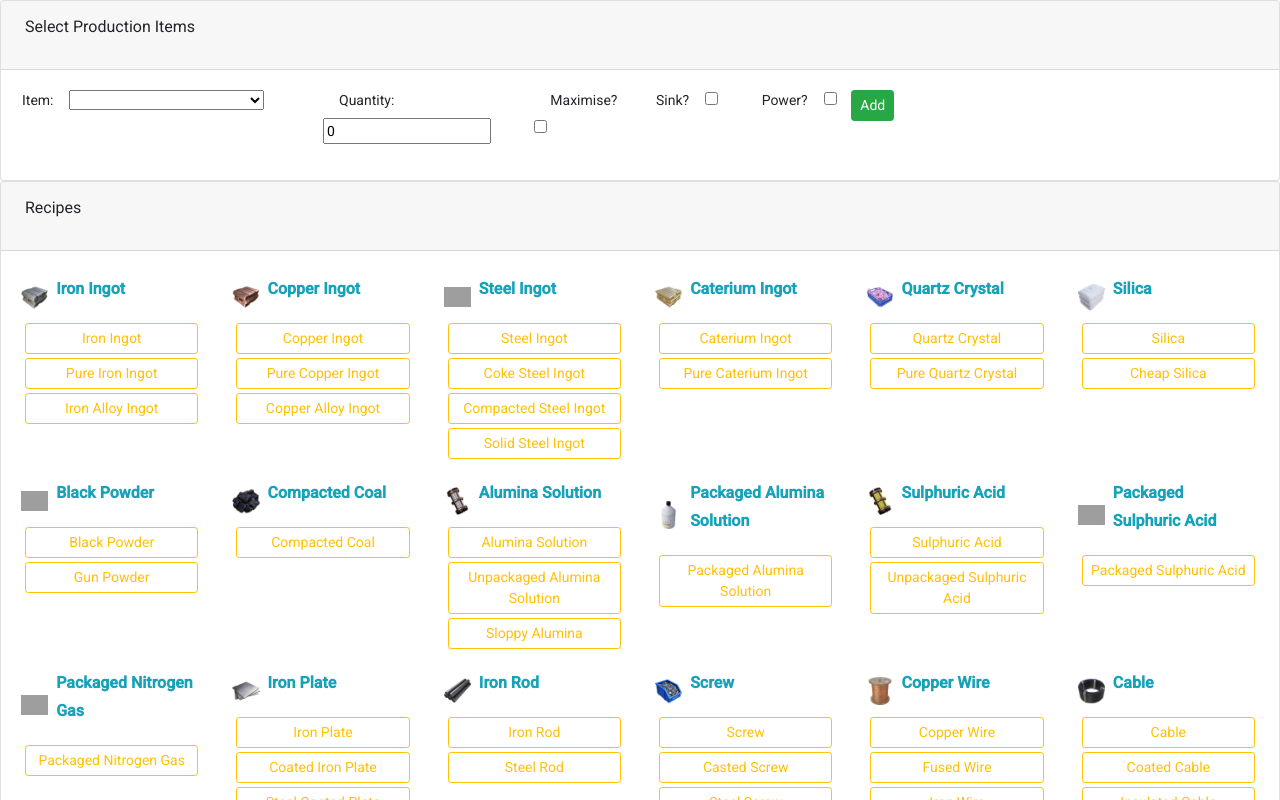
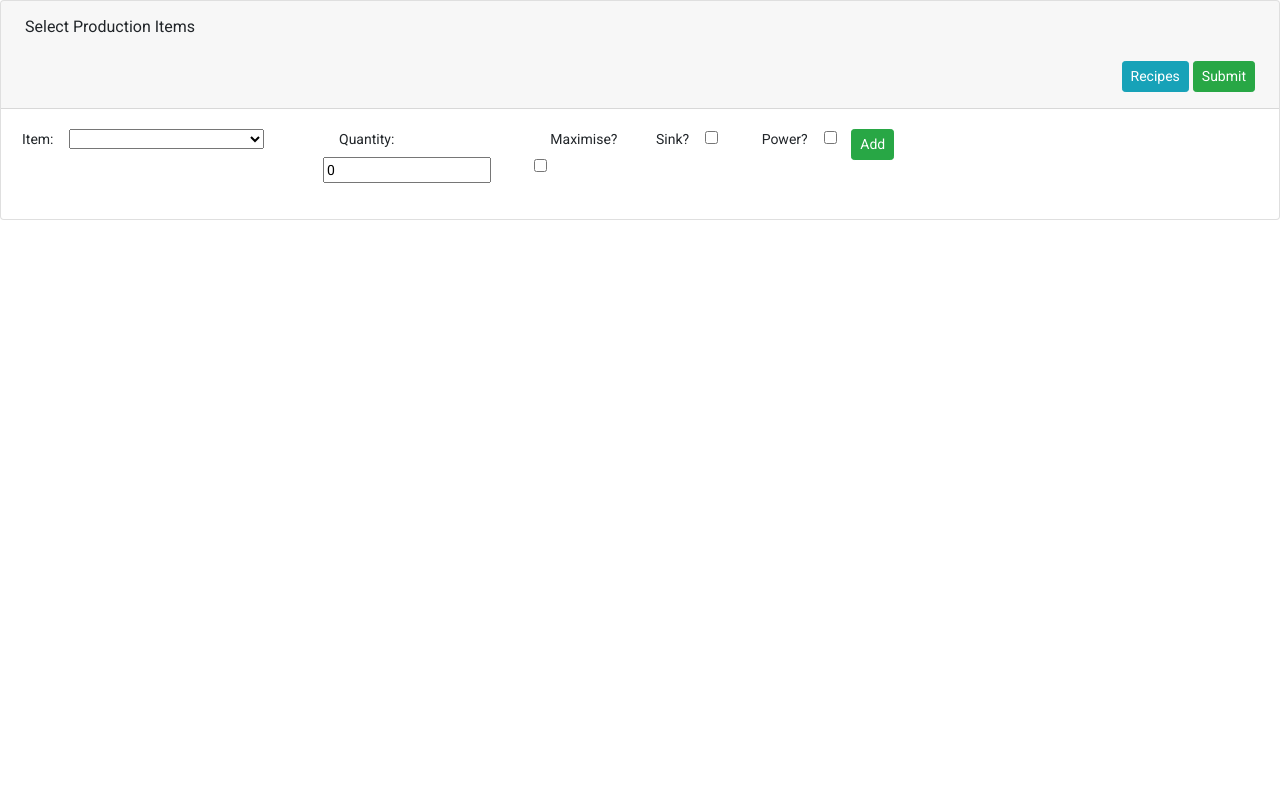
Before and after one commit to Diplodocus-the-Diplodocus-King/satisfactory-production-planner-ngx, an Angular app: page / in a window 1280 px wide. Shown: the top 800 px of the page. Built offline with nearby package versions, Linux system fonts and the light colour scheme; grey boxes are pictures that could not be loaded.

Commit message:
added demand calc

```diff
--- /dev/null
+++ b/src/app/data/ores.ts
@@ -0,0 +1,54 @@
+export default [
+    {
+        "part": "iron ore",
+        "recipes": []
+    },
+    {
+        "part": "copper ore",
+        "recipes": []
+    },
+    {
+        "part": "limestone",
+        "recipes": []
+    },
+    {
+        "part": "coal",
+        "recipes": []
+    },
+    {
+        "part": "caterium ore",
+        "recipes": []
+    },
+    {
+        "part": "sulphur",
+        "recipes": []
+    },
+    {
+        "part": "raw quartz",
+        "recipes": []
+    },
+    {
+        "part": "bauxite",
+        "recipes": []
+    },
+    {
+        "part": "uranium",
+        "recipes": []
+    },
+    {
+        "part": "SAM ore",
+        "recipes": []
+    },
+    {
+        "part": "nitrogen gas",
+        "recipes": []
+    },
+    {
+        "part": "crude oil",
+        "recipes":[]
+    },
+    {
+        "part": "water",
+        "recipes":[]
+    }
+]
--- a/src/app/hub.service.ts
+++ b/src/app/hub.service.ts
@@ -1,10 +1,12 @@
 import { Injectable } from '@angular/core';
+import ores from './data/ores';
 import refinery from './data/refinery';
 import tier1 from './data/tier1';
 import tier2 from './data/tier2';
 import tier3 from './data/tier3';
 import spaceParts from './data/space_parts';
 import nuclear from './data/nuclear';
+import { Part } from './models/parts.model';
 
 @Injectable({
   providedIn: 'root'
@@ -18,6 +20,10 @@ export class HubService {
   ) {
     this.allPartNames = this.initAllPartNames();
     this.allParts = this.initAllParts();
+  }
+
+  public getOres(){
+    return ores;
   }
 
   public getRefineryRecipes(){
@@ -46,6 +52,7 @@ export class HubService {
 
   initAllParts(){
     return [
+      ...this.getOres(),
       ...this.getRefineryRecipes(),
       ...this.getTierOneRecipes(),
       ...this.getTierTwoRecipes(),
@@ -56,6 +63,7 @@ export class HubService {
   }
 
   initAllPartNames(){
+    const ores = this.getOres().map(part => part.part);
     const refineryParts = this.getRefineryRecipes().map(part => part.part);
     const tier1Parts = this.getTierOneRecipes().map(part => part.part);
     const tier2Parts = this.getTierTwoRecipes().map(part => part.part);
@@ -63,7 +71,7 @@ export class HubService {
     const nuclearParts = this.getNuclearRecipes().map(part => part.part);
     const spaceParts = this.getSpaceRecipes().map(part => part.part);
 
-    return [...refineryParts, ...tier1Parts, ...tier2Parts, ...tier3Parts, ...nuclearParts, ...spaceParts];
+    return [...ores, ...refineryParts, ...tier1Parts, ...tier2Parts, ...tier3Parts, ...nuclearParts, ...spaceParts];
   }
 
   public getAllParts(){
@@ -83,4 +91,73 @@ export class HubService {
     }
   }
 
+  public calcDemand(productionArray: any[], partsArray: Part[]){
+    console.log(productionArray, partsArray)
+    while(productionArray.length){
+      let workingArray = productionArray[0];
+      productionArray.shift();
+
+      while(workingArray.length){ // add ores to parts
+        let currentRecipe = workingArray[0];
+        workingArray.shift();
+
+        partsArray.forEach(part => {
+          if(part.part === currentRecipe.part){
+            // add sink points or power gen calcs in here as we'll lose the data from the production array here
+
+            if(!part.demand){
+              part.demand = 0;
+            }
+
+            part.demand += currentRecipe.quantity;
+
+            part.recipes.forEach(recipe => {
+              recipe.buildings = (part.demand*recipe.ratio) / recipe.output;
+              recipe.totalPower = recipe.buildings*recipe.power;
+
+              if(recipe.input1){
+                workingArray.push({
+                  part: recipe.input1,
+                  quantity: recipe.rate1*recipe.buildings
+                });
+              }
+
+              if(recipe.input2){
+                workingArray.push({
+                  part: recipe.input2,
+                  quantity: recipe.rate2*recipe.buildings
+                });
+              }
+
+              if(recipe.input3){
+                workingArray.push({
+                  part: recipe.input3,
+                  quantity: recipe.rate3*recipe.buildings
+                });
+              }
+
+              if(recipe.input4){
+                workingArray.push({
+                  part: recipe.input4,
+                  quantity: recipe.rate4*recipe.buildings
+                });
+              }
+
+              if(recipe.byProduct){
+                workingArray.push({
+                  part: recipe.byProduct,
+                  quantity: recipe.output2*recipe.buildings*-1
+                });
+              }
+            });
+          }
+        });
+      }
+
+      console.log(workingArray, partsArray)
+      return;
+
+    }
+  }
+
 }
--- a/src/app/hub/hub.component.html
+++ b/src/app/hub/hub.component.html
@@ -2,6 +2,14 @@
     <div class="card-header px-4">
         <div class="card-title">
             <h3 class="card-label">Select Production Items</h3>
+        </div>
+        <div class="card-toolbar float-right">
+            <button type="sumbit" class="btn btn-sm btn-info m-1" (click)="showRecipes()">
+                Recipes
+            </button>
+            <button type="sumbit" class="btn btn-sm btn-icon btn-success" (click)="submit()">
+                Submit
+            </button>
         </div>
     </div>
     <div class="card-body">
@@ -60,7 +68,7 @@
         </div>
     </div>
 </div>
-<div class="card card-custom">
+<div *ngIf="isShowRecipes" class="card card-custom">
     <div class="card-header px-4">
         <div class="card-title">
             <h3 class="card-label">Recipes</h3>
@@ -70,6 +78,7 @@
         <div class="grid align-items-center">
             <div class="row">
                 <div *ngFor="let part of parts" class="col-2">
+                    <div *ngIf="part.recipes.length">
                         <div class="d-flex align-items-center my-1">
                             <img [src]="getImageUrl(part.part)" class="img-fluid" style="width: 15%;">
                             <h3 class="text-capitalize font-weight-bold text-info mx-2">{{ part.part }}</h3>
@@ -86,3 +95,4 @@
             </div>
         </div>
     </div>
+</div>
--- a/src/app/hub/hub.component.ts
+++ b/src/app/hub/hub.component.ts
@@ -20,6 +20,8 @@ export class HubComponent implements OnInit {
   partNames: string[];
   parts: Part[];
   production: any[] = [];
+
+  isShowRecipes: boolean = false;
 
   constructor(
     private hubService: HubService,
@@ -104,7 +106,6 @@ export class HubComponent implements OnInit {
         recipe.ratio = recipe.isChecked ? 1 : 0;
       }
     });
-    console.log(this.parts)
   }
 
   removeItem(part: any){
@@ -115,4 +116,31 @@ export class HubComponent implements OnInit {
     return './assets/images/' + part.replace(/ /g, '_') + '.png';
   }
 
+  showRecipes(){
+    this.isShowRecipes = !this.isShowRecipes;
+  }
+
+  submit(){
+    const selectedRecipes = this.filterRecipes();
+    this.sortMaximise();
+
+    this.hubService.calcDemand(this.production, selectedRecipes)
+  }
+
+  filterRecipes(): Part[] {
+    let selectedRecipes = [...this.hubService.getAllParts()];
+
+    selectedRecipes.forEach((part: Part) => {
+      part.recipes = part.recipes.filter(recipe => recipe.isChecked);
+    });
+
+    return selectedRecipes;
+  }
+
+  sortMaximise(){
+    const maximisePart = this.production.filter(part => part.maximise);
+    this.production = this.production.filter(part => !part.maximise);
+    this.production.push(...maximisePart);
+  }
+
 }
--- a/src/app/models/parts.model.ts
+++ b/src/app/models/parts.model.ts
@@ -1,4 +1,6 @@
 export interface Part {
     part: string;
+    demand: number;
+    sinkPoints: number;
     recipes: any[];
 }
```
Lines whose indentation alone changed are shown as unchanged.
